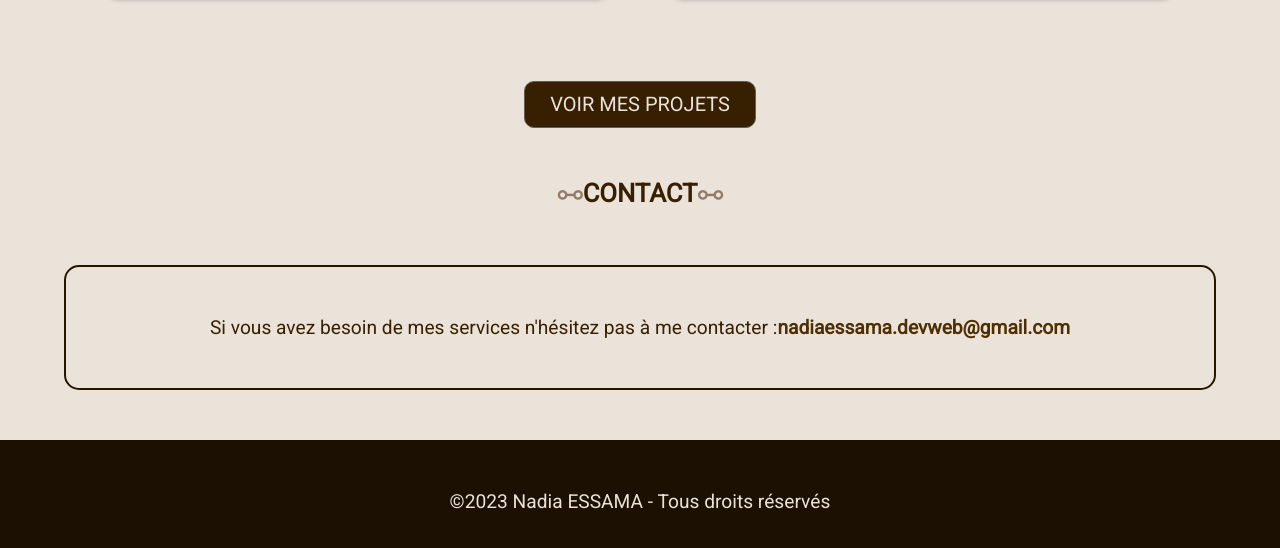
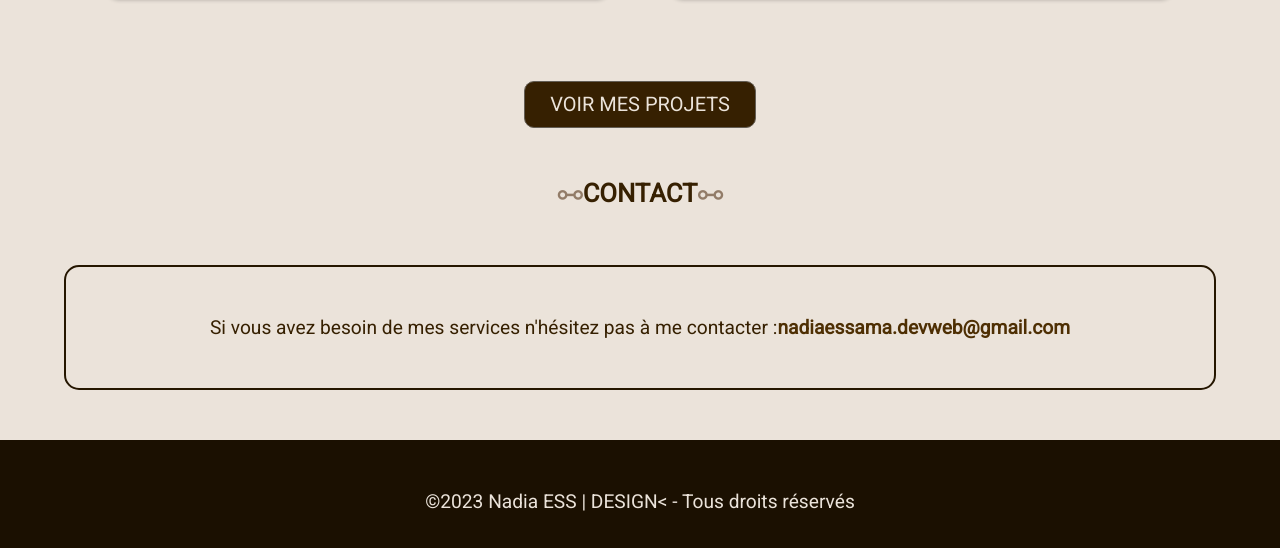
Before and after one commit to nadiaprojets/portfolio2, a plain HTML site: page index.html in a window 1280 px wide. Shown: the part 1367-1915 px from the top of the page. Drawn offline with Linux system fonts and the light colour scheme; a web font is replaced by a local one.

Commit message:
Update index.html

```diff
--- a/index.html
+++ b/index.html
@@ -112,7 +112,7 @@ Mes multiples expériences professionnelles et personnelles qui ont mis en évid
 
         <!-- DÉBUT DU FOOTER -->
         <footer>
-            <p>&copy;2023 Nadia ESSAMA</a> - Tous droits réservés</p>
+            <p>&copy;2023 Nadia ESS | DESIGN<</a> - Tous droits réservés</p>
         </footer>
         <!-- FIN DU FOOTER -->
 
```
